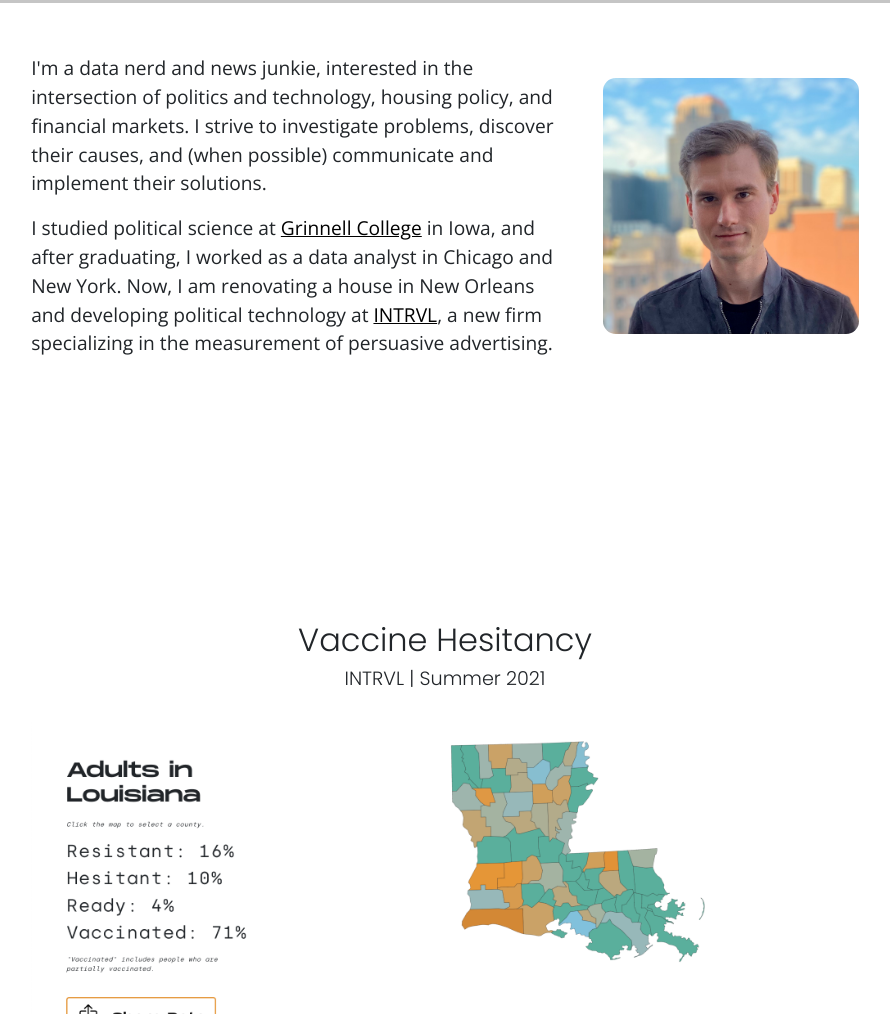
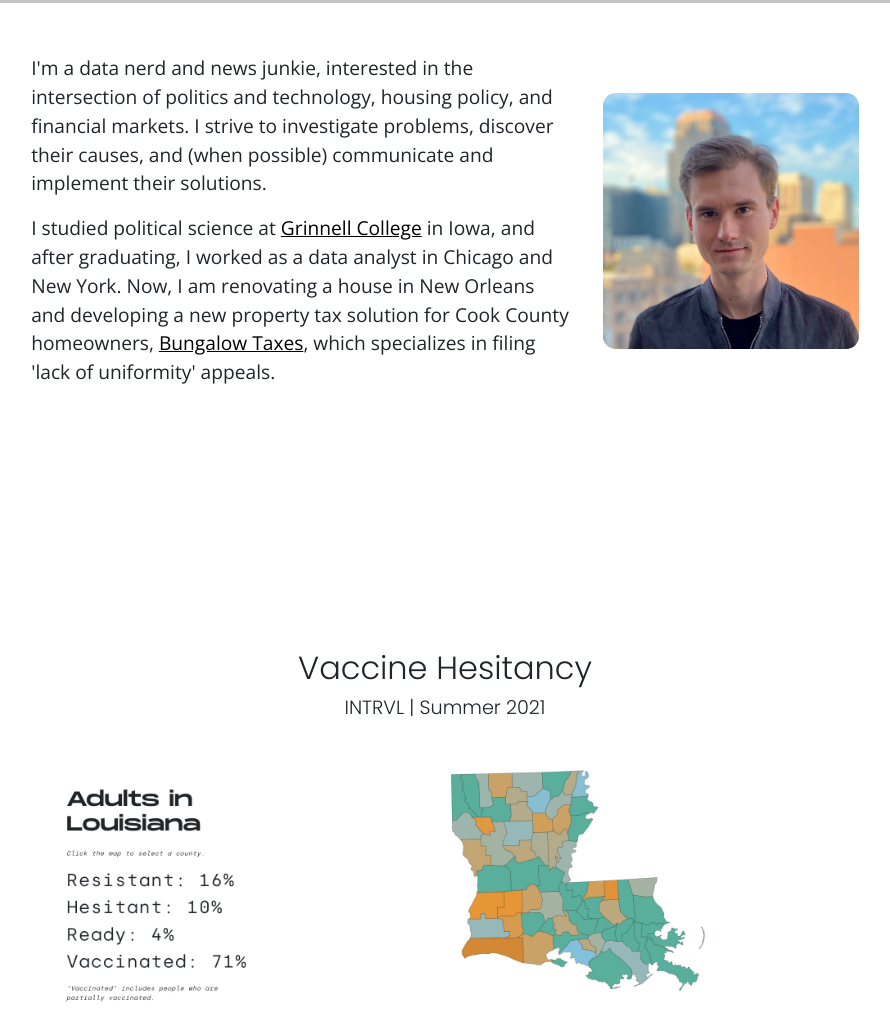
Before and after one commit to joewlos/joewlos.github.io, a plain HTML site: page index.html in a window 1280 px wide. Shown: the part 797-1811 px from the top of the page, without its empty margins (195-1085 px from the left). Drawn offline with nearby package versions, Linux system fonts and the light colour scheme; grey boxes are pictures that could not be loaded.

Commit message:
Add Bungalow

```diff
--- a/index.html
+++ b/index.html
@@ -110,10 +110,9 @@
                         <a href="https://www.grinnell.edu/" target="_blank">Grinnell College</a> in Iowa,
                         and after graduating, I worked as a data analyst
                         in Chicago and New York. Now, I am renovating a house in New Orleans
-                        and developing political technology at
-                        <a href="https://intrvl.us" target="_blank">INTRVL</a>,
-                        a new firm specializing in the measurement of
-                        persuasive advertising.
+                        and developing a new property tax solution for Cook County homeowners,
+                        <a href="https://bungalowtaxes.com/" target="_blank">Bungalow Taxes</a>,
+                        which specializes in filing 'lack of uniformity' appeals.
                     </p>
                 </div>
                 <div class='col-md-4'>
```
Also changed, not shown: 1 other file.
